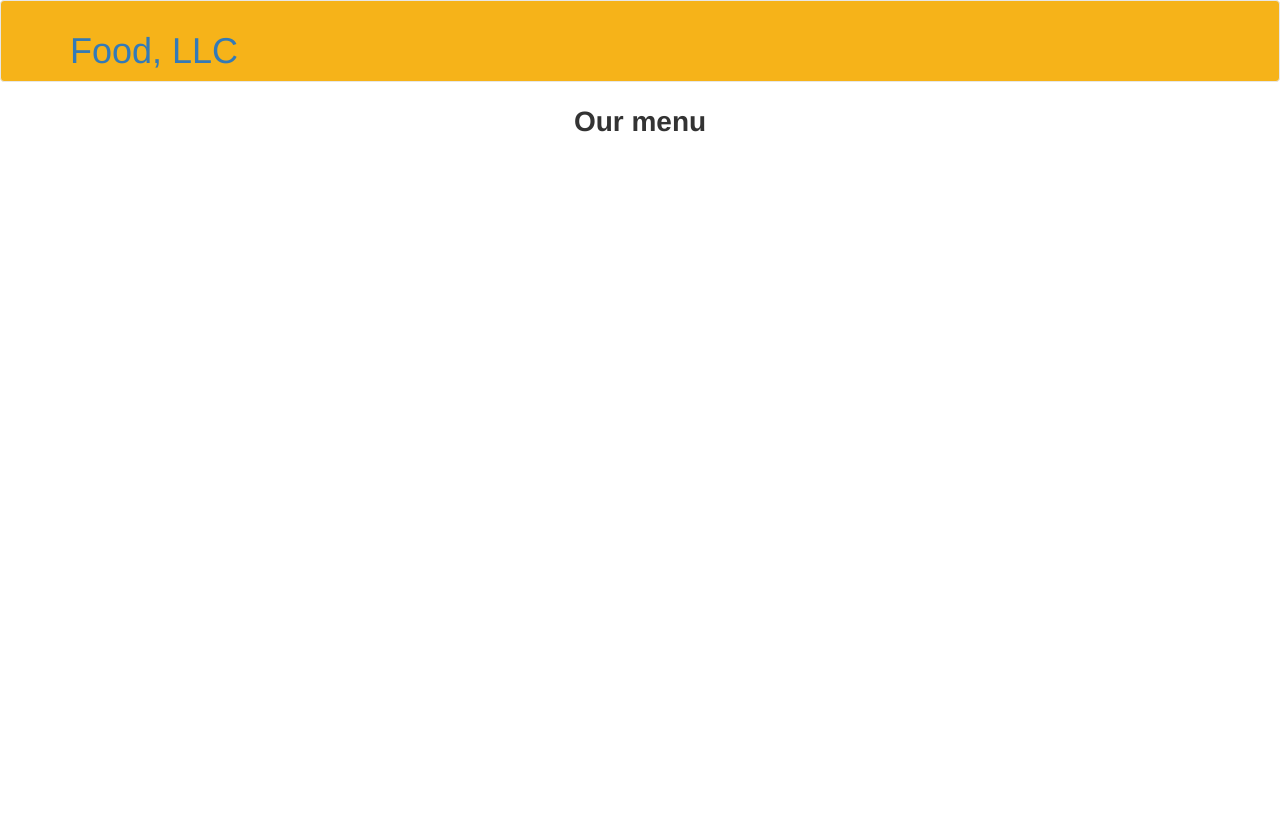
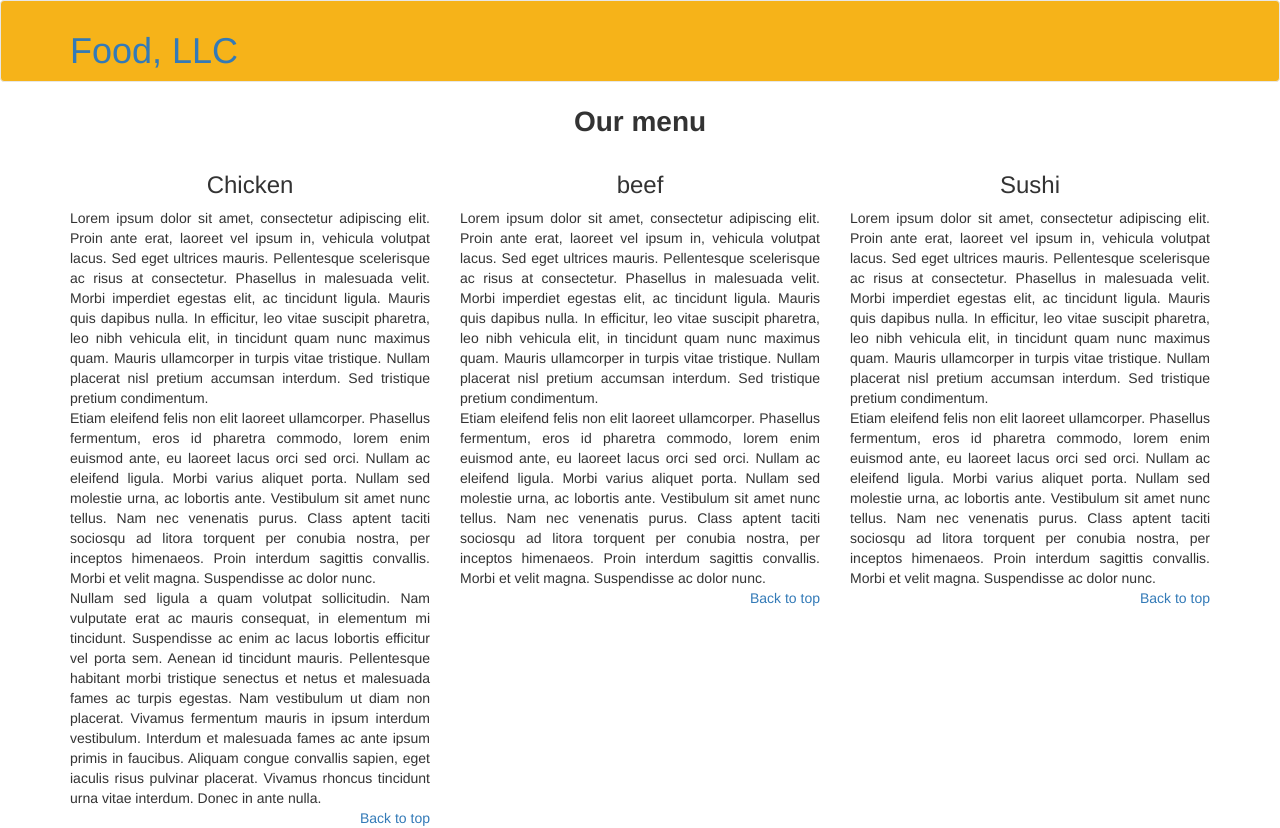
Before and after one commit to sherlinehc/coursera, a plain HTML site: page module3-solution/index.html in a window 1280 px wide. Before the commit the page ends 800 px from the top, so only its background shows below. Drawn offline with Linux system fonts and the light colour scheme.

Commit message:
Update index.html

```diff
--- a/module3-solution/index.html
+++ b/module3-solution/index.html
@@ -4,14 +4,6 @@
     <meta charset="utf-8">
     <meta http-equiv="X-UA-Compatible" content="IE=edge">
     <meta name="viewport" content="width=device-width, initial-scale=1">
-
-    <!-- HTML5 shim and Respond.js for IE8 support of HTML5 elements and media queries -->
-    <!-- WARNING: Respond.js doesn't work if you view the page via file:// -->
-    <!--[if lt IE 9]>
-      <script src="https://oss.maxcdn.com/html5shiv/3.7.2/html5shiv.min.js"></script>
-      <script src="https://oss.maxcdn.com/respond/1.4.2/respond.min.js"></script>
-    <![endif]-->
-
     <title>Module 3 Solution</title>
     <link rel="stylesheet" href="css/bootstrap.min.css">
     <link rel="stylesheet" href="css/styles.css">
@@ -20,26 +12,72 @@
   <header>
 	<nav id="header-nav" class="navbar navbar-default">
 	  <div class="container">
+
 		<div class="navbar-header">
 		  <div class="navbar-brand">
 			<a href="index.html"><h1>Food, LLC</h1></a>
 		  </div>
-					<button type="button" class="navbar-toggle collapsed" data-expanded="false">
+
+		  <button type="button" class="navbar-toggle collapsed" data-toggle="collapse" data-target="#collapsable-nav" aria-expanded="false">
 			<span class="sr-only">Toggle navigation</span>
 			<span class="icon-bar"></span>
 			<span class="icon-bar"></span>
 			<span class="icon-bar"></span>
 		  </button>
 		</div>
+
+		<div id="collapsable-nav" class="collapse navbar-collapse">
+		  <ul id="nav-list" class="nav navbar-nav navbar-right visible-xs text-center">
+			<li><a href="#chicken">Chicken</a></li>
+			<li><a href="#beef">Beef</a></li>
+			<li><a href="#sushi">Sushi</a></li>
+		  </ul>
+		</div>
+
 	  </div>
 	</nav>
   </header>
 
+  <div id="main-content" class="container">
   	<p id="our-menu" class="text-center">Our menu</p>
+  	<div class="row">
+
+    <div class="col-md-4 col-sm-6 col-xs-12">
+	<h3 id="chicken" class="text-center">Chicken</h3>
+	<p class="text-justify"> Lorem ipsum dolor sit amet, consectetur adipiscing elit. Proin ante erat, laoreet vel ipsum in, vehicula volutpat lacus. Sed eget ultrices mauris. Pellentesque scelerisque ac risus at consectetur. Phasellus in malesuada velit. Morbi imperdiet egestas elit, ac tincidunt ligula. Mauris quis dapibus nulla. In efficitur, leo vitae suscipit pharetra, leo nibh vehicula elit, in tincidunt quam nunc maximus quam. Mauris ullamcorper in turpis vitae tristique. Nullam placerat nisl pretium accumsan interdum. Sed tristique pretium condimentum.<br>
+
+	Etiam eleifend felis non elit laoreet ullamcorper. Phasellus fermentum, eros id pharetra commodo, lorem enim euismod ante, eu laoreet lacus orci sed orci. Nullam ac eleifend ligula. Morbi varius aliquet porta. Nullam sed molestie urna, ac lobortis ante. Vestibulum sit amet nunc tellus. Nam nec venenatis purus. Class aptent taciti sociosqu ad litora torquent per conubia nostra, per inceptos himenaeos. Proin interdum sagittis convallis. Morbi et velit magna. Suspendisse ac dolor nunc.<br>
+
+	Nullam sed ligula a quam volutpat sollicitudin. Nam vulputate erat ac mauris consequat, in elementum mi tincidunt. Suspendisse ac enim ac lacus lobortis efficitur vel porta sem. Aenean id tincidunt mauris. Pellentesque habitant morbi tristique senectus et netus et malesuada fames ac turpis egestas. Nam vestibulum ut diam non placerat. Vivamus fermentum mauris in ipsum interdum vestibulum. Interdum et malesuada fames ac ante ipsum primis in faucibus. Aliquam congue convallis sapien, eget iaculis risus pulvinar placerat. Vivamus rhoncus tincidunt urna vitae interdum. Donec in ante nulla. <br>
+	<a class="pull-right" href="#our-menu">Back to top</a>
+	</p>
+	</div>
+
+	<div class="col-md-4 col-sm-6 col-xs-12">
+	<h3 id="beef" class="text-center">beef</h3>
+	<p class="text-justify"> Lorem ipsum dolor sit amet, consectetur adipiscing elit. Proin ante erat, laoreet vel ipsum in, vehicula volutpat lacus. Sed eget ultrices mauris. Pellentesque scelerisque ac risus at consectetur. Phasellus in malesuada velit. Morbi imperdiet egestas elit, ac tincidunt ligula. Mauris quis dapibus nulla. In efficitur, leo vitae suscipit pharetra, leo nibh vehicula elit, in tincidunt quam nunc maximus quam. Mauris ullamcorper in turpis vitae tristique. Nullam placerat nisl pretium accumsan interdum. Sed tristique pretium condimentum.<br>
+
+	Etiam eleifend felis non elit laoreet ullamcorper. Phasellus fermentum, eros id pharetra commodo, lorem enim euismod ante, eu laoreet lacus orci sed orci. Nullam ac eleifend ligula. Morbi varius aliquet porta. Nullam sed molestie urna, ac lobortis ante. Vestibulum sit amet nunc tellus. Nam nec venenatis purus. Class aptent taciti sociosqu ad litora torquent per conubia nostra, per inceptos himenaeos. Proin interdum sagittis convallis. Morbi et velit magna. Suspendisse ac dolor nunc.<br>
+	<a class="pull-right" href="#our-menu">Back to top</a>
+	</p>
+	</div>
+
+	<div class="col-md-4 col-sm-12 col-xs-12">
+	<h3 id="sushi" class="text-center">Sushi</h3>
+	<p class="text-justify"> Lorem ipsum dolor sit amet, consectetur adipiscing elit. Proin ante erat, laoreet vel ipsum in, vehicula volutpat lacus. Sed eget ultrices mauris. Pellentesque scelerisque ac risus at consectetur. Phasellus in malesuada velit. Morbi imperdiet egestas elit, ac tincidunt ligula. Mauris quis dapibus nulla. In efficitur, leo vitae suscipit pharetra, leo nibh vehicula elit, in tincidunt quam nunc maximus quam. Mauris ullamcorper in turpis vitae tristique. Nullam placerat nisl pretium accumsan interdum. Sed tristique pretium condimentum.<br>
+
+	Etiam eleifend felis non elit laoreet ullamcorper. Phasellus fermentum, eros id pharetra commodo, lorem enim euismod ante, eu laoreet lacus orci sed orci. Nullam ac eleifend ligula. Morbi varius aliquet porta. Nullam sed molestie urna, ac lobortis ante. Vestibulum sit amet nunc tellus. Nam nec venenatis purus. Class aptent taciti sociosqu ad litora torquent per conubia nostra, per inceptos himenaeos. Proin interdum sagittis convallis. Morbi et velit magna. Suspendisse ac dolor nunc.<br>
+	<a class="pull-right" href="#our-menu">Back to top</a>
+	</p>
+	</div>
+
+	</div>
+  </div>
+
 
   <!-- jQuery (Bootstrap JS plugins depend on it) -->
-  <!--<script src="js/jquery-1.11.3.min.js"></script>
+  <script src="js/jquery-1.11.3.min.js"></script>
   <script src="js/bootstrap.min.js"></script>
-  <script src="js/script.js"></script>-->
+  <script src="js/script.js"></script>
 </body>
 </html>
```
Lines whose indentation alone changed are shown as unchanged.
